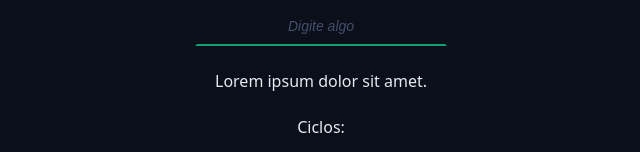
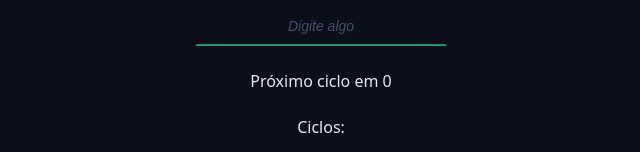
Before and after one commit to gabrielcavalcantedossantos1/chronos-pomodoro, a React (Vite) app: page / in a window 1280 px wide. Shown: the part 614-766 px from the top of the page, without its empty margins (319-959 px from the left). Built offline with nearby package versions, Linux system fonts and the light colour scheme.

Commit message:
envio das props

```diff
--- a/src/App.tsx
+++ b/src/App.tsx
@@ -5,8 +5,45 @@ import './styles/global.css'
 //components
 import Home from './pages/Home'
 
+//react
+import { useEffect, useState } from 'react'
+
+//type
+import type { TaskModel } from './models/TaskModel'
+
+//type
+export type TaskStateModel = {
+     tasks: TaskModel[] //historico, MainForm
+     secondsRemaining: number //CountDown, Historico, MainForm, button, home
+     formattedSecondsRemaining: string //titulo, CountDown
+     activeTask: TaskModel | null //countDown, MainForm, Historico, button
+     currentCycle: number // home
+     config: {
+         workTime: number //mainForm
+         shortBreakTime: number //mainForm
+         longBreakTime: number //mainForm
+     }
+ }
+
+const initialState: TaskStateModel = {
+  tasks: [],
+  secondsRemaining: 0,
+  formattedSecondsRemaining: '00:00',
+  activeTask: null,
+  currentCycle: 0,
+  config: {
+    workTime: 25,
+    shortBreakTime: 5,
+    longBreakTime: 15,
+  }
+}
+
 const App = () => {
-  return (<Home/>)
+  const [state, setState] = useState<TaskStateModel>(initialState)
+
+  console.log(state)
+
+  return (<Home state={state} setState={setState} />)
 }
 
 export default App
--- a/src/components/CountDown/index.tsx
+++ b/src/components/CountDown/index.tsx
@@ -1,12 +1,11 @@
 //css
+import type { HomeProps } from '../../pages/Home'
 import styles from './styles.module.css'
 
 
-const CountDown = () => {
+const CountDown = ({state}: HomeProps) => {
  return (
-    <div className={styles.container}>
-        00:00
-    </div>
+    <div className={styles.container}>{state.formattedSecondsRemaining}</div>
   )
 }
 
--- a/src/components/mainForm/Index.tsx
+++ b/src/components/mainForm/Index.tsx
@@ -4,7 +4,11 @@ import DefaultButton from '../DefaultButton/Index'
 import Cycles from '../Cycles/Index'
 import {PlayCircleIcon} from 'lucide-react'
 
-const MainForm = () => {
+//type
+import type { HomeProps } from '../../pages/Home'
+
+const MainForm = ({state, setState} : HomeProps) => {
+
   return (
   <form action="" className='form'>
       <div className="formRow">
@@ -17,7 +21,7 @@ const MainForm = () => {
       </div>
 
       <div className="formRow">
-        <p>Lorem ipsum dolor sit amet.</p>
+        <p>Próximo ciclo em {state.secondsRemaining}</p>
       </div>
 
       <div className="formRow">
--- a/src/models/TaskstateModel.ts
+++ b/src/models/TaskstateModel.ts
@@ -2,7 +2,7 @@ import type { TaskModel } from './TaskModel'
 
 // Estado -> componente -> filhos
 
-export type TaskState = {
+export type TaskStateModel = {
     tasks: TaskModel[] //historico, MainForm
     secondsRemaining: number //CountDown, Historico, MainForm, button, home
     formattedSecondsRemaining: string //titulo, CountDown
--- a/src/pages/Home/index.tsx
+++ b/src/pages/Home/index.tsx
@@ -5,19 +5,25 @@ import Container from '../../components/Container/index'
 import MainForm from '../../components/mainForm/Index'
 import MainTemplate from '../../Template/MainTemplate'
 
+//type
+import type { TaskStateModel } from '../../models/TaskstateModel'
 
+export type HomeProps = {
+  state: TaskStateModel,
+  setState: React.Dispatch<React.SetStateAction<TaskStateModel>>
+}
 
-const Home = () => {
+const Home = ({state, setState}: HomeProps) => {
 
   return (
   <>
     <MainTemplate>
         <Container>
-            <CountDown/>
+            <CountDown state={state} setState={setState}/>
         </Container>
 
         <Container>
-            <MainForm/>
+            <MainForm state={state} setState={setState}/>
         </Container>
     </MainTemplate>
   </>
```
